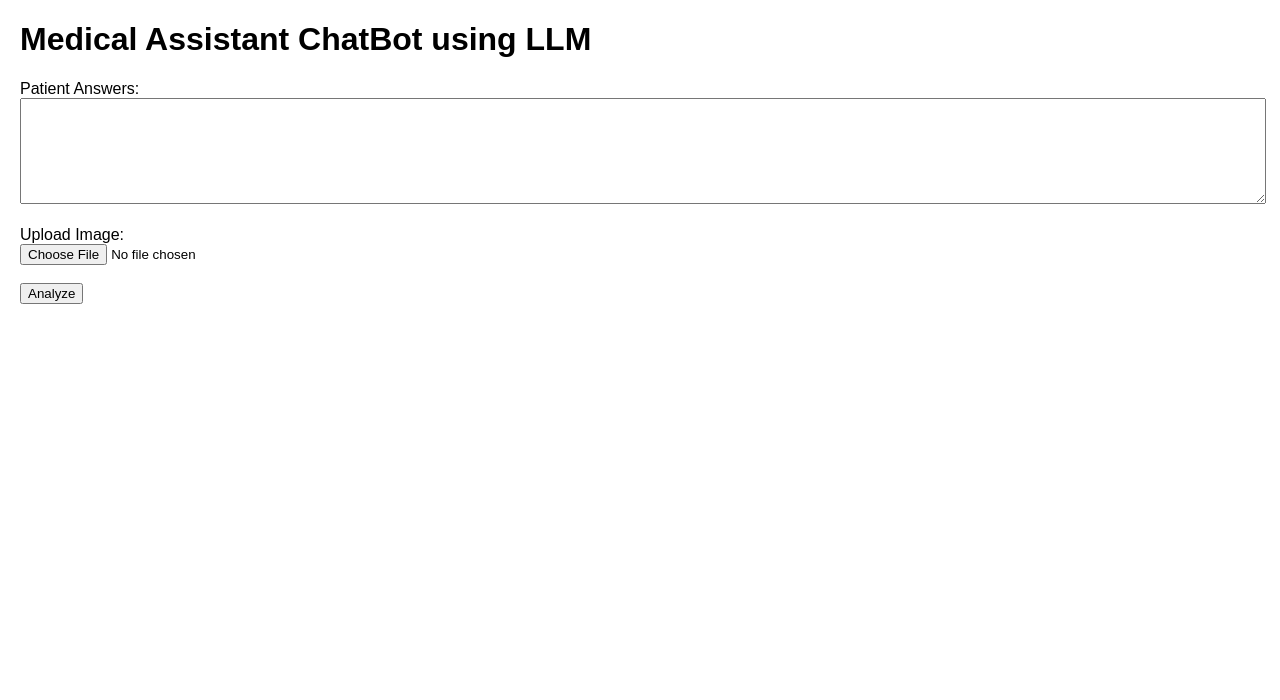
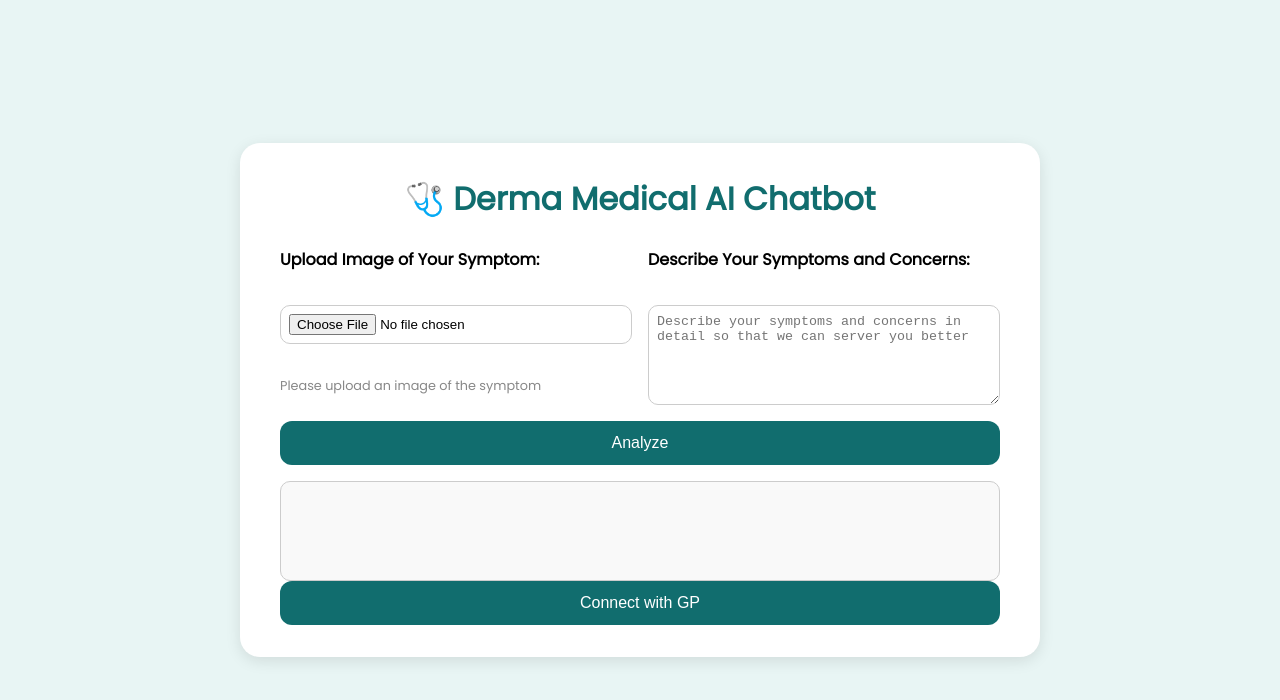
Before and after one commit to srujan-b/ChatBotLLM, a plain HTML site: page client/index.html in a window 1280 px wide. Drawn offline with Linux system fonts and the light colour scheme.

Commit message:
Add files via upload

```diff
--- a/client/index.html
+++ b/client/index.html
@@ -3,29 +3,46 @@
 <head>
   <meta charset="UTF-8" />
   <meta name="viewport" content="width=device-width, initial-scale=1.0" />
-  <title>AI Medical Analyzer</title>
-  <style>
-    body { font-family: Arial; margin: 20px; }
-    textarea { width: 100%; height: 100px; }
-    .result { margin-top: 20px; white-space: pre-wrap; }
-  </style>
+  <title>Derma Medical AI Chatbot</title>
+  <link rel="stylesheet" href="style.css" />
+  <link href="https://fonts.googleapis.com/css2?family=Poppins&display=swap" rel="stylesheet">
 </head>
 <body>
 
-  <h1>Medical Assistant ChatBot using LLM</h1>
+  <div class="container">
+    <h1>🩺 Derma Medical AI Chatbot</h1>
 
-  <form id="analyze-form">
-    <label>Patient Answers:</label><br />
-    <textarea id="user_answers" required></textarea><br /><br />
+    <form id="analyze-form" class="form">
+      <div class="form-grid">
 
-    <label>Upload Image:</label><br />
-    <input type="file" id="image" accept="image/*" required /><br /><br />
+        <!-- Left Side: Image Upload -->
+        <div class="form-section">
+          <label for="image">Upload Image of Your Symptom:</label><br />
+          <input type="file" id="image" accept="image/*" required /><br />
+          <small class="placeholder-text">Please upload an image of the symptom</small>
+        </div>
 
-    <button type="submit">Analyze</button>
-  </form>
+        <!-- Right Side: Patient Answers -->
+        <div class="form-section">
+          <label for="user_answers">Describe Your Symptoms and Concerns:</label><br />
+          <textarea id="user_answers" placeholder="Describe your symptoms and concerns in detail so that we can server you better" required></textarea>
+        </div>
 
-  <div class="result" id="result"></div>
+      </div>
 
+      <div class="button-group">
+        <button type="submit" id="submit-btn">Analyze</button>
+
+      </div>
+    </form>
+
+    <div id="loading" class="loading" style="display:none;">Processing...</div>
+
+    <div class="result" id="result"></div>
+    <div class="button-group">
+    <button type="button" id="connect-gp-btn">Connect with GP</button>
+    </div>
+  </div>
   <script src="script.js"></script>
 </body>
 </html>
--- a/client/script.js
+++ b/client/script.js
@@ -1,14 +1,20 @@
 document.getElementById('analyze-form').addEventListener('submit', async (e) => {
     e.preventDefault();
+
+    const submitBtn = document.getElementById('submit-btn');
+    const loading = document.getElementById('loading');
+    const resultDiv = document.getElementById('result');
+
+    submitBtn.disabled = true;
+    loading.style.display = 'block';
+    resultDiv.innerText = '';
 
     const formData = new FormData();
     formData.append('user_answers', document.getElementById('user_answers').value);
     formData.append('image', document.getElementById('image').files[0]);
 
-    document.getElementById('result').innerText = 'Processing...';
-
     try {
-      const response = await fetch('http://<YOUR_PUBLIC_IP>:1021/v1/analyze', {
+      const response = await fetch('http://<YOUR-RUNPOD-IP>:1021/v1/analyze', {
         method: 'POST',
         body: formData
       });
@@ -17,10 +23,17 @@ document.getElementById('analyze-form').addEventListener('submit', async (e) =>
 
       const data = await response.json();
 
-      document.getElementById('result').innerText =
-        `Question Model:\n${data.question_model_analysis}\n\nVision Model:\n${data.vision_model_analysis}`;
+      resultDiv.innerText = `Vision Model:\n${data.vision_model_analysis}`;
 
     } catch (error) {
-      document.getElementById('result').innerText = `Failed: ${error}`;
+      resultDiv.innerText = `Failed: ${error}`;
+    } finally {
+      submitBtn.disabled = false;
+      loading.style.display = 'none';
     }
   });
+
+  // GP Button (Optional functionality)
+  document.getElementById('connect-gp-btn').addEventListener('click', () => {
+    alert('You will be connected to a GP shortly!');
+  });
--- /dev/null
+++ b/client/style.css
@@ -0,0 +1,118 @@
+/* style.css */
+
+/* Basic Reset */
+* {
+  margin: 0;
+  padding: 0;
+  box-sizing: border-box;
+}
+
+body {
+  font-family: 'Poppins', sans-serif;
+  background-color: #e8f5f4;
+  display: flex;
+  justify-content: center;
+  align-items: center;
+  min-height: 100vh;
+}
+
+.container {
+  background-color: white;
+  padding: 2rem 2.5rem;
+  border-radius: 20px;
+  box-shadow: 0px 4px 15px rgba(0,0,0,0.1);
+  max-width: 800px;
+  width: 90%;
+}
+
+h1 {
+  text-align: center;
+  color: #116d6e;
+  margin-bottom: 1.5rem;
+}
+
+/* Form Layout */
+.form {
+  display: flex;
+  flex-direction: column;
+}
+
+.form-grid {
+  display: flex;
+  flex-wrap: wrap;
+  gap: 1rem;
+  margin-bottom: 1rem;
+}
+
+.form-section {
+  flex: 1 1 45%;
+  display: flex;
+  flex-direction: column;
+}
+
+label {
+  font-weight: bold;
+  margin-bottom: 0.5rem;
+}
+
+input[type="file"],
+textarea {
+  padding: 0.5rem;
+  border: 1px solid #ccc;
+  border-radius: 10px;
+}
+
+textarea {
+  resize: vertical;
+  min-height: 100px;
+}
+
+.placeholder-text {
+  font-size: 0.8rem;
+  color: #888;
+  margin-top: 0.5rem;
+}
+
+.button-group {
+  display: flex;
+  justify-content: space-between;
+  gap: 1rem;
+}
+
+button {
+  flex: 1;
+  padding: 0.8rem;
+  background-color: #116d6e;
+  color: white;
+  border: none;
+  border-radius: 12px;
+  font-size: 1rem;
+  cursor: pointer;
+  transition: background-color 0.3s ease;
+}
+
+button:hover {
+  background-color: #0b4d4f;
+}
+
+.loading {
+  text-align: center;
+  margin-top: 1rem;
+  color: #116d6e;
+  font-weight: bold;
+}
+
+.result {
+  margin-top: 1rem;
+  padding: 1rem;
+  border: 1px solid #ccc;
+  border-radius: 10px;
+  min-height: 100px;
+  background-color: #f9f9f9;
+}
+
+@media(max-width: 768px) {
+  .form-grid {
+    flex-direction: column;
+  }
+}
```
